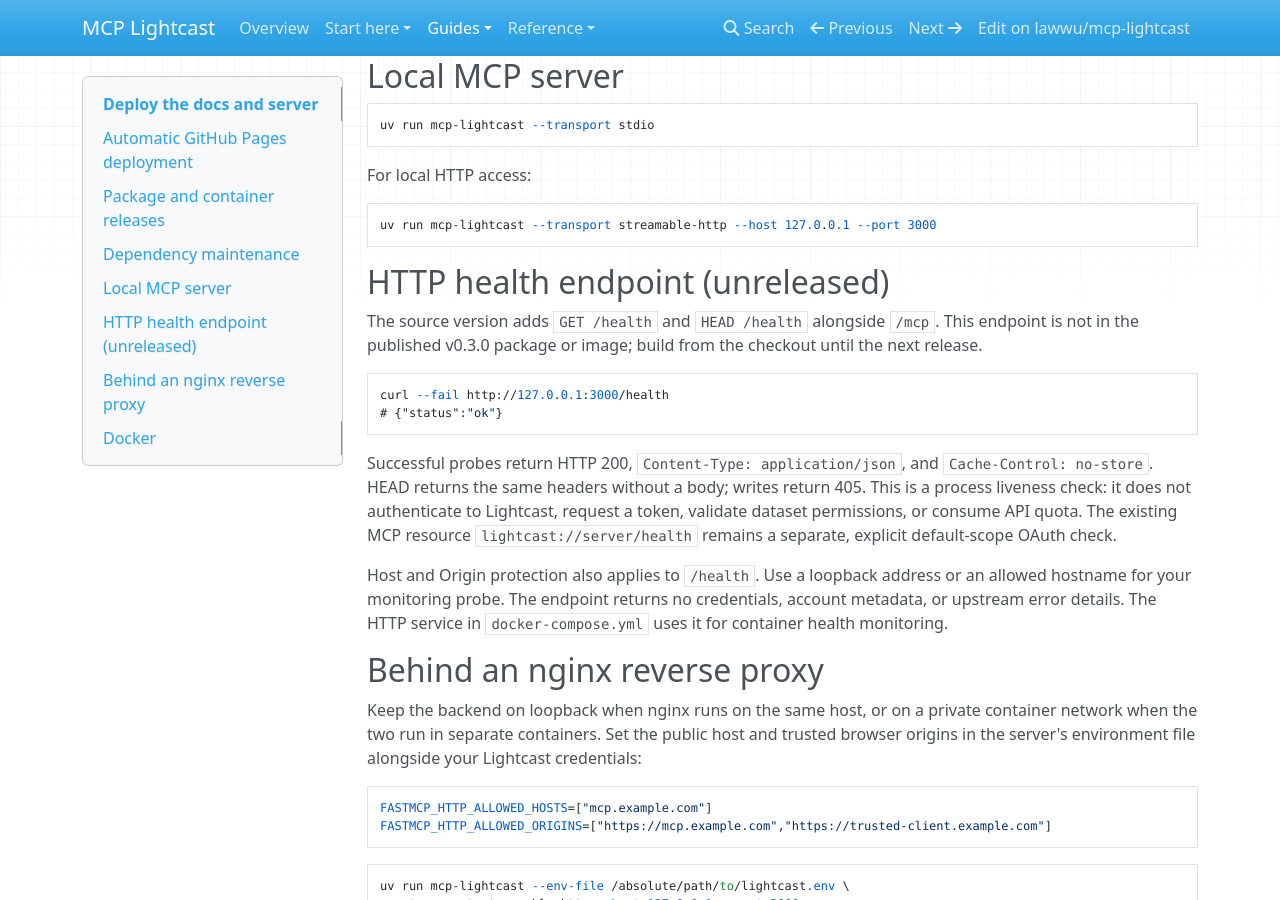
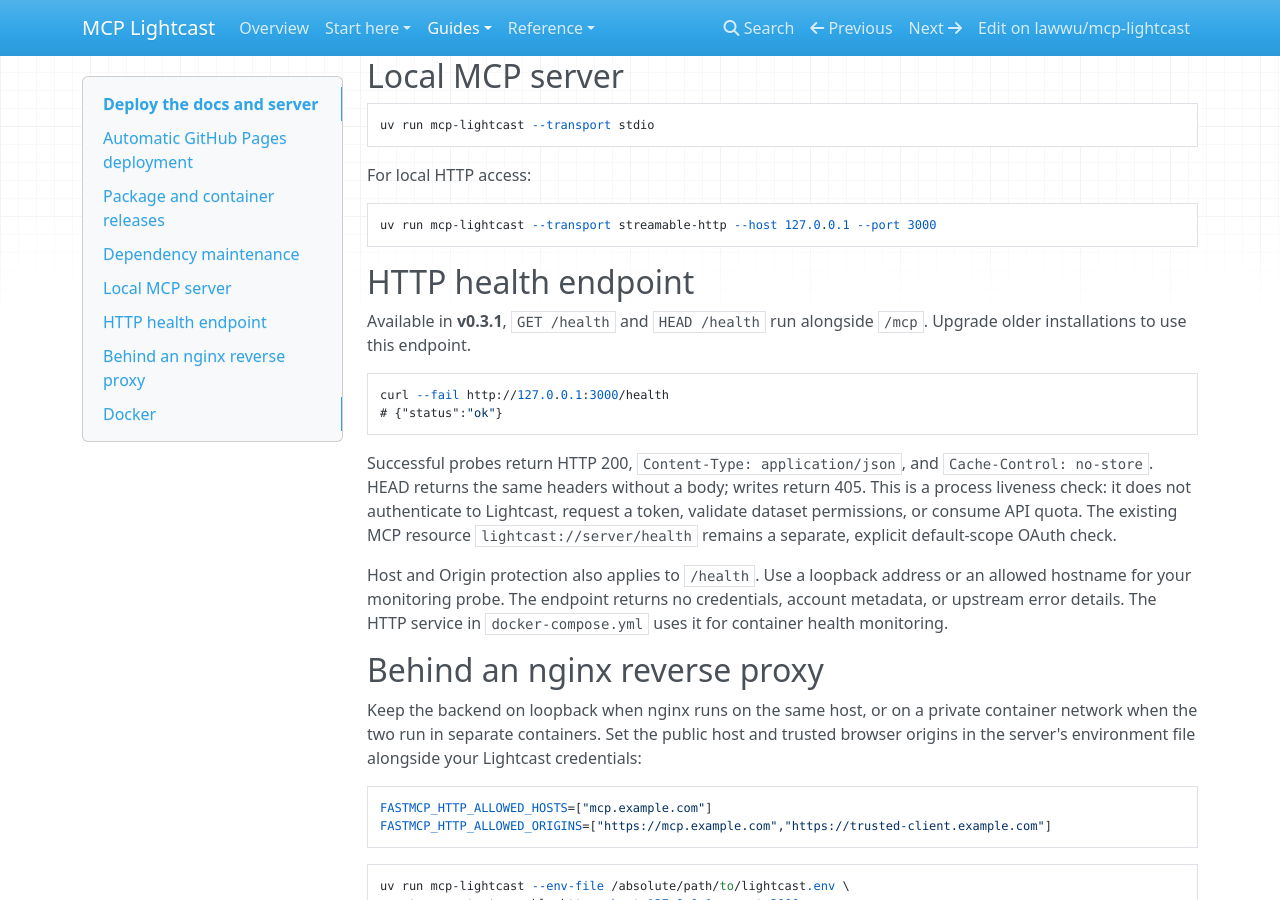
Before and after one commit to lawwu/mcp-lightcast, an MkDocs documentation site: the page built from docs/deployment.md, in a window 1280 px wide and 900 px high, scrolled down 2097 px. Built offline with MkDocs 1.6.1, drawn with Linux system fonts in a browser that asks for light colours; nearby versions of some CDN libraries; some of the changed text lies outside the part shown.

````diff
--- a/docs/deployment.md
+++ b/docs/deployment.md
@@ -32,7 +32,7 @@ Configure the PyPI project's GitHub trusted publisher for owner `lawwu`, reposit
 
 If publishing fails, fix the reported credential or service problem and rerun only failed jobs. Never move an already-pushed release tag or replace a PyPI version. Successful publishers are not repeated when rerunning failed jobs, and the GitHub release job can safely update its existing notes and assets.
 
-See the [0.3.0 release notes](releases/0.3.0.md) and [migration guide](migration.md).
+See the [0.3.1 release notes](releases/0.3.1.md) and [migration guide](migration.md).
 
 ## Dependency maintenance
 
@@ -67,9 +67,9 @@ For local HTTP access:
 uv run mcp-lightcast --transport streamable-http --host 127.0.0.1 --port 3000
 ```
 
-## HTTP health endpoint (unreleased)
+## HTTP health endpoint
 
-The source version adds `GET /health` and `HEAD /health` alongside `/mcp`. This endpoint is not in the published v0.3.0 package or image; build from the checkout until the next release.
+Available in **v0.3.1**, `GET /health` and `HEAD /health` run alongside `/mcp`. Upgrade older installations to use this endpoint.
 
 ```bash
 curl --fail http://127.0.0.1:3000/health
--- a/mkdocs.yml
+++ b/mkdocs.yml
@@ -23,6 +23,7 @@ nav:
       - API compatibility review: review.md
       - MCP practices: mcp-review.md
       - Migration to 0.3: migration.md
+      - Release 0.3.1: releases/0.3.1.md
       - Release 0.3.0: releases/0.3.0.md
 theme:
   variant: classic
--- a/pyproject.toml
+++ b/pyproject.toml
@@ -4,7 +4,7 @@ build-backend = "hatchling.build"
 
 [project]
 name = "mcp-lightcast"
-version = "0.3.0"
+version = "0.3.1"
 # dynamic = ["version"]  # Disabled in favor of static version
 description = "MCP server for Lightcast API integration using FastMCP"
 readme = "README.md"
````
Also changed, not shown: README.md (+12 -10 lines), docs/getting-started.md (+8 -8 lines), docs/index.md (+2 -2 lines), docs/releases/0.3.1.md (added, +45 -0 lines), 3 other files.
